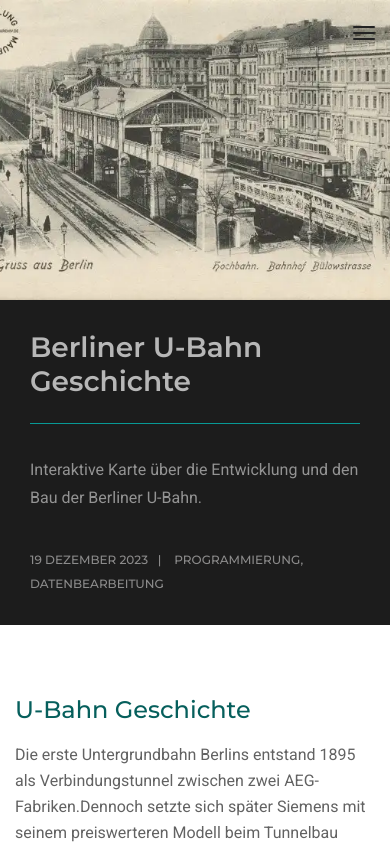
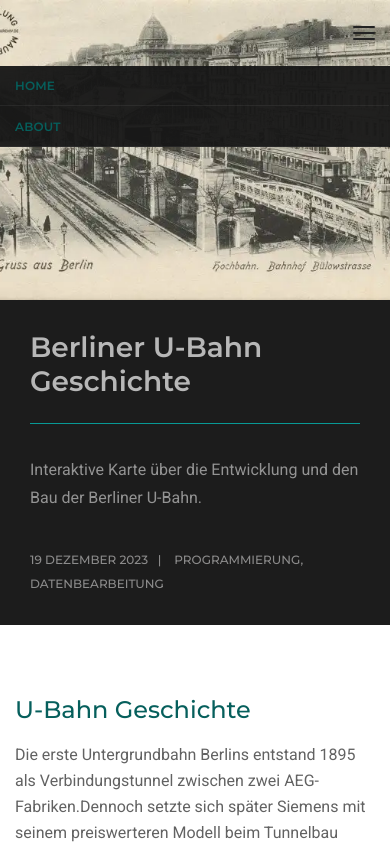
Before and after one commit to Kirman442/gis, a React (Vite) app: page /portfolio/Ubahn in a window 390 px wide. Both pictures are taken after a click on the button "toggle navigation". Shown: the top 844 px of the page. Built offline with nearby package versions, Linux system fonts and the light colour scheme.

Commit message:
add: new mobile react menu, remove: bootstap menu

```diff
--- a/src/components/Header.jsx
+++ b/src/components/Header.jsx
@@ -1,11 +1,11 @@
 import React, { useEffect, useState } from 'react';
 import { Link, useLocation } from "react-router-dom";
 
-const getMenuItems = (pathname) => {
+const getMenuItems = (pathname, closeMenu) => {
     if (pathname === "/") {
         return (
             <li>
-                <Link className="custom-link" to="/about">About</Link>
+                <Link className="custom-link" to="/about" onClick={closeMenu}>About</Link>
             </li>
         );
     }
@@ -13,7 +13,7 @@ const getMenuItems = (pathname) => {
     if (pathname === "/about") {
         return (
             <li>
-                <Link className="custom-link" to="/">Home</Link>
+                <Link className="custom-link" to="/" onClick={closeMenu}>Home</Link>
             </li>
         );
     }
@@ -22,10 +22,10 @@ const getMenuItems = (pathname) => {
         return (
             <>
                 <li>
-                    <Link className="custom-link" to="/">Home</Link>
+                    <Link className="custom-link" to="/" onClick={closeMenu}>Home</Link>
                 </li>
                 <li>
-                    <Link className="custom-link" to="/about">About</Link>
+                    <Link className="custom-link" to="/about" onClick={closeMenu}>About</Link>
                 </li>
             </>
         );
@@ -38,6 +38,7 @@ const Header = () => {
     const location = useLocation();
     const [isVisible, setIsVisible] = useState(true);
     const [lastScrollY, setLastScrollY] = useState(0);
+    const [isOpen, setIsOpen] = useState(false);
 
     // Логика скроллинга
     const handleScroll = () => {
@@ -63,6 +64,14 @@ const Header = () => {
         };
     }, [lastScrollY]);
 
+    const toggleMenu = () => {
+        setIsOpen(!isOpen);
+    };
+
+    const closeMenu = () => {
+        setIsOpen(false); // Close menu
+    };
+
 
     return (
         <header
@@ -85,6 +94,9 @@ const Header = () => {
                             className="navbar-toggler collapsed"
                             data-bs-toggle="collapse"
                             data-bs-target="#navbar-collapse-toggle-1"
+                            onClick={toggleMenu}
+                            aria-expanded={isOpen}
+                            aria-label="Toggle navigation"
                         >
                             <span className="sr-only">toggle navigation</span>
                             <span className="icon-bar"></span>
@@ -93,9 +105,10 @@ const Header = () => {
                         </button>
 
                         {/* Navi menu */}
-                        <div className="navbar-collapse collapse justify-content-end" id="navbar-collapse-toggle-1">
+                        {/* <div className="navbar-collapse collapse justify-content-end" id="navbar-collapse-toggle-1"> */}
+                        <div className={`navbar-collapse collapse justify-content-end ${isOpen ? 'show' : ''}`} id="navbar-collapse-toggle-1">
                             <ul id="accordion" className="nav navbar-nav no-margin alt-font text-normal">
-                                {getMenuItems(location.pathname)}
+                                {getMenuItems(location.pathname, closeMenu)}
                             </ul>
                         </div>
                     </div>
```
